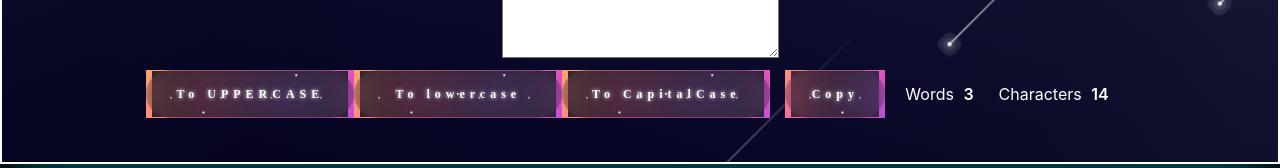
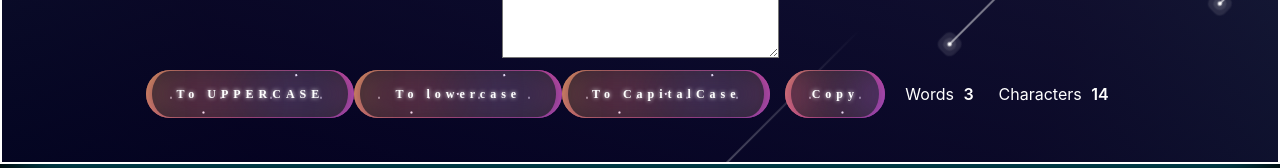
Before and after one commit to m0hdShahrukh/my-app, a React (Create React App) app: page / in a window 1280 px wide. Shown: the part 340-508 px from the top of the page. Built offline with nearby package versions, Linux system fonts and the light colour scheme; the HTML template or start-up script is replaced by a standard one.

Commit message:
button changes

```diff
--- a/src/App.css
+++ b/src/App.css
@@ -29,6 +29,7 @@ color: #fff;
 }
 .my-btn {
   background: transparent;
+  border-radius: 5rem !important;
 }
 textarea{
   border-radius: unset;
@@ -439,7 +440,8 @@ strong {
 
 .btn:hover #container-stars {
   z-index: 1;
-  background-color: #212121;
+  background-color: unset !important;
+  background-image: unset !important;
 }
 
 .btn:hover {
```
